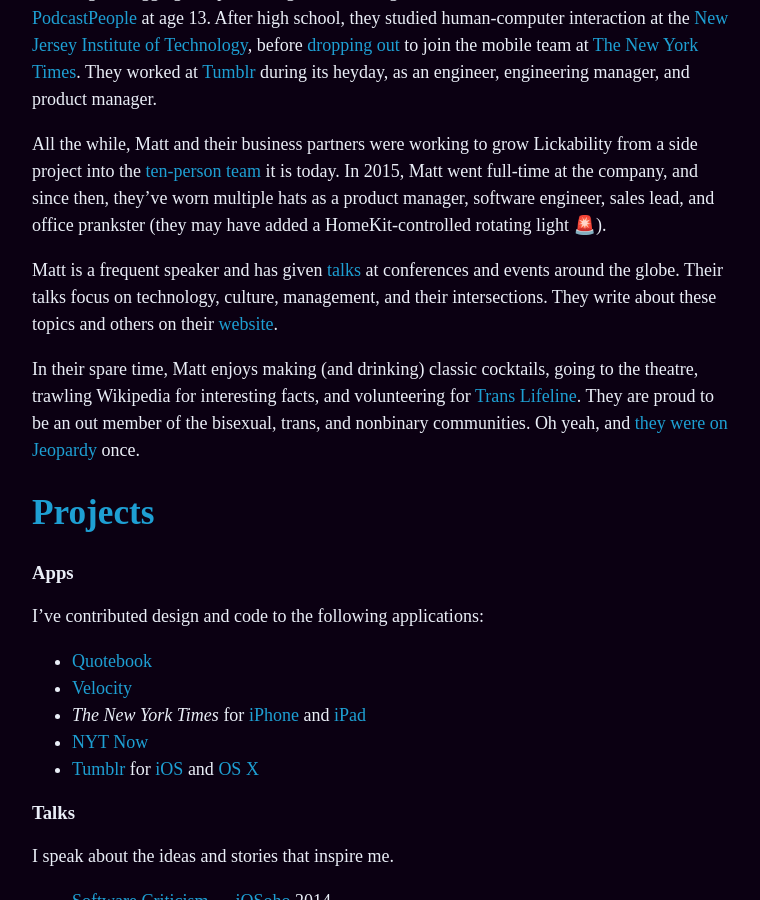
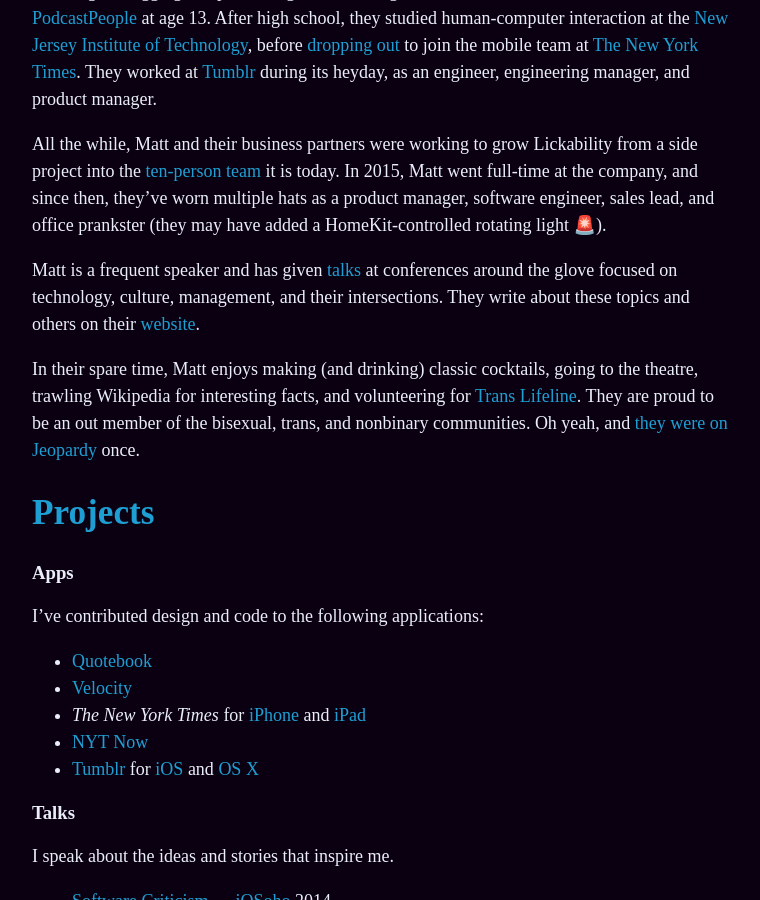
Before and after one commit to mbbischoff/website, a Jekyll site: the page built from about.md, in a window 1280 px wide and 900 px high, scrolled down 1301 px. Shown: the whole window, without its empty margins (258-1018 px from the left). Built offline with Jekyll 4.4.1, drawn with Linux system fonts in a browser that asks for light colours; some web fonts are replaced.

Commit message:
Updated About

```diff
--- a/about.md
+++ b/about.md
@@ -14,7 +14,7 @@
 
 All the while, Matt and their business partners were working to grow Lickability from a side project into the [ten-person team](https://lickability.com/about) it is today. In 2015, Matt went full-time at the company, and since then, they’ve worn multiple hats as a product manager, software engineer, sales lead, and office prankster (they may have added a HomeKit-controlled rotating light 🚨).
 
-Matt is a frequent speaker and has given [talks](https://matthewbischoff.com/category/talks/) at conferences and events around the globe. Their talks focus on technology, culture, management, and their intersections. They write about these topics and others on their [website](https://matthewbischoff.com).
+Matt is a frequent speaker and has given [talks](https://matthewbischoff.com/category/talks/) at conferences around the glove focused on technology, culture, management, and their intersections. They write about these topics and others on their [website](https://matthewbischoff.com).
 
 In their spare time, Matt enjoys making (and drinking) classic cocktails, going to the theatre, trawling Wikipedia for interesting facts, and volunteering for [Trans Lifeline](https://www.translifeline.org/). They are proud to be an out member of the bisexual, trans, and nonbinary communities. Oh yeah, and [they were on Jeopardy](https://www.j-archive.com/showgame.php?game_id=3342) once.
 
```
